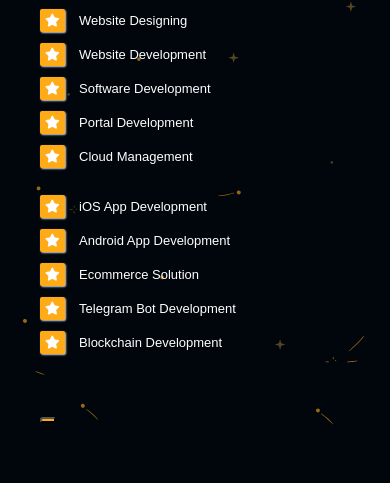
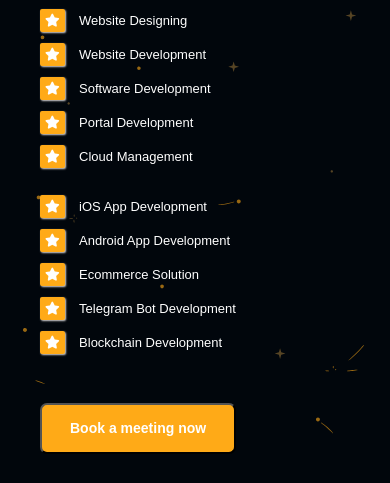
Before and after one commit to sushantmahajan85/dot.net, a plain HTML site: page index.html in a window 390 px wide. Shown: the part 322-805 px from the top of the page. Drawn offline with nearby package versions, Linux system fonts and the light colour scheme; no server answers; some icons are missing.

Commit message:
button visable

```diff
--- a/index.html
+++ b/index.html
@@ -223,7 +223,7 @@
             <div>
               <button class="nav-button-right">
                 <a
-                  class="nav-link d-none d-sm-block d-sm-none d-md-block"
+                  class="d-block"
                   target="_blank"
                   href="https://calendly.com/dhruv-stellarcode"
                   >Book a meeting now</a
```
